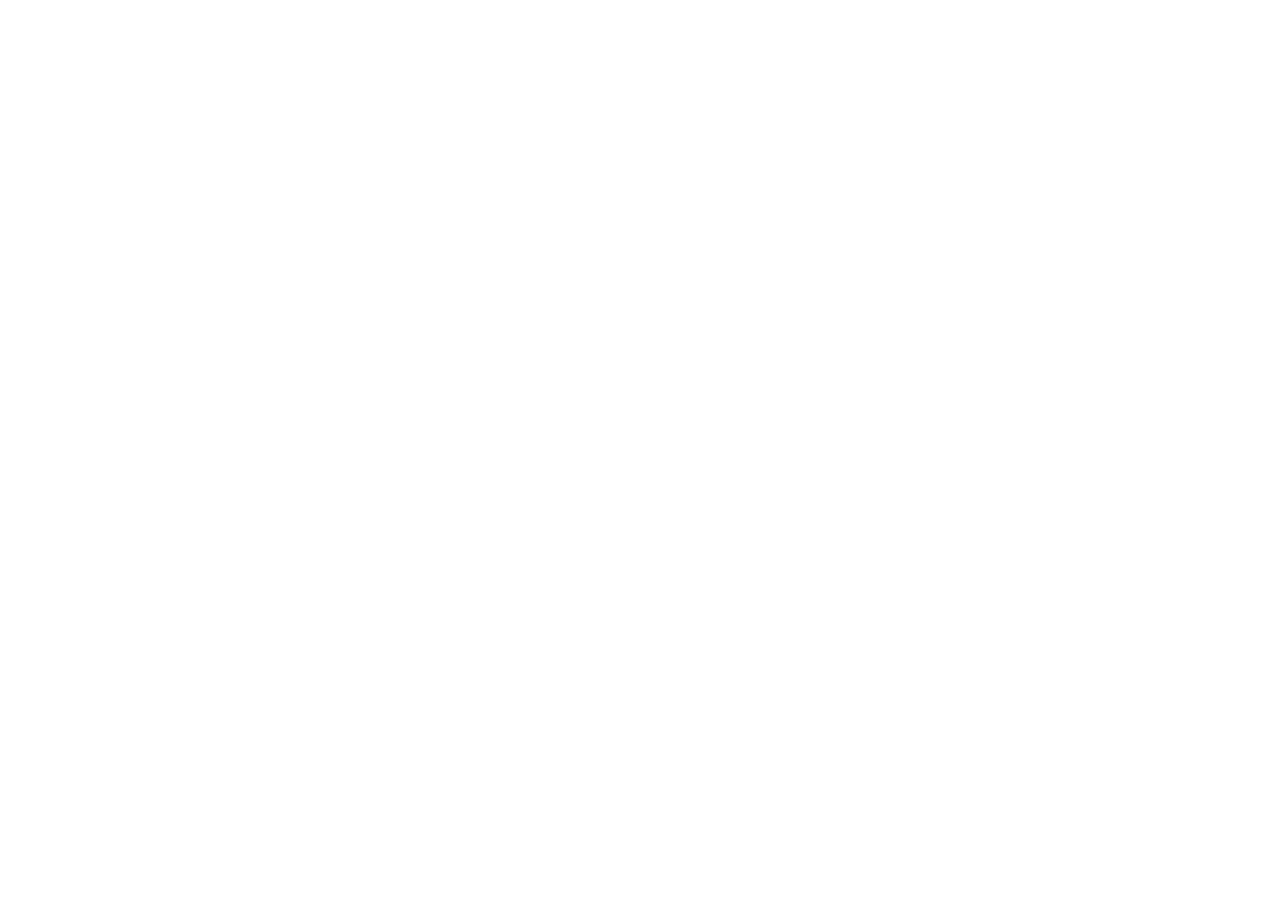
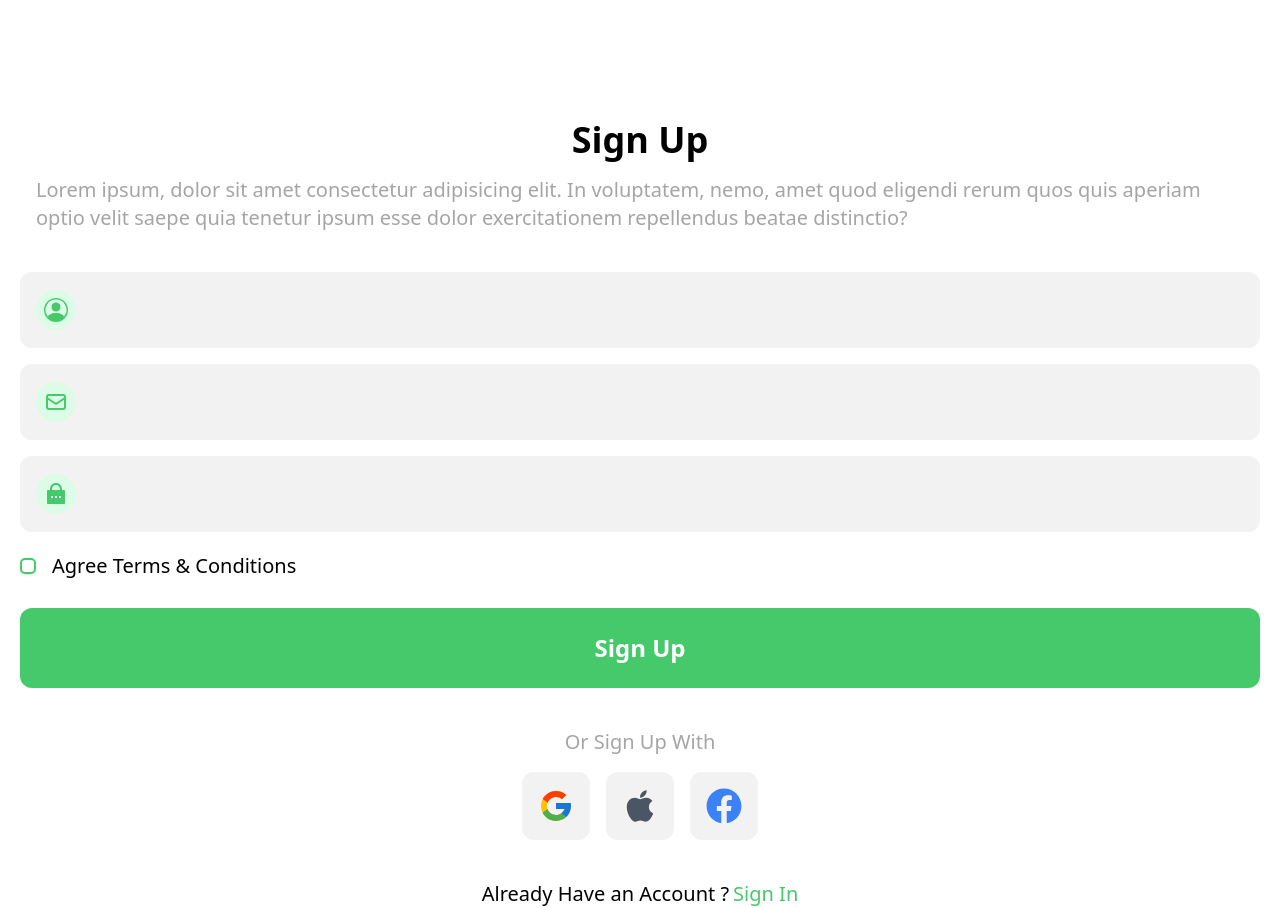
Before and after one commit to AdharBattulwar/Relyft, a React (Vite) app in the folder Frontend/: page /signup in a window 1280 px wide. Before the commit this address had no page. Before the commit the page ends 800 px from the top, so only its background shows below. Built offline with nearby package versions, Linux system fonts and the light colour scheme.

Commit message:
Refactor package.json to add @radix-ui/react-checkbox dependency
Starting with new UI

Added - Signup

```diff
--- a/Frontend/package.json
+++ b/Frontend/package.json
@@ -11,6 +11,7 @@
     "preview": "vite preview"
   },
   "dependencies": {
+    "@radix-ui/react-checkbox": "^1.1.2",
     "@radix-ui/react-dialog": "^1.1.2",
     "@radix-ui/react-icons": "^1.3.0",
     "@radix-ui/react-slot": "^1.1.0",
--- a/Frontend/src/App.tsx
+++ b/Frontend/src/App.tsx
@@ -2,6 +2,7 @@
 import Login from "./components/Login"
 import OtpVerification from "./components/OtpVerification"
 import UserDetails from "./components/UserDetails"
+import Signup from "./components/SignUp"
 
 function App() {
 
@@ -12,6 +13,7 @@
       <Route path="/login" element={<Login/>} />
       <Route path="/otp" element={<OtpVerification/>} />
       <Route path="/userDetails" element={<UserDetails/>} />
+      <Route path="/signup" element={<Signup/>} />
     </Routes>
     </>
   )
--- a/Frontend/src/components/OtpVerification/index.tsx
+++ b/Frontend/src/components/OtpVerification/index.tsx
@@ -13,7 +13,7 @@
   useEffect(() => {
     const timer = setTimeout(() => {
       setTime(false);
-    }, 30000);
+    }, 5000);
     return () => clearTimeout(timer);
   }, []);
 
--- /dev/null
+++ b/Frontend/src/components/SignUp/index.tsx
@@ -0,0 +1,60 @@
+import React from "react";
+import { Input } from "../ui/input";
+import { Button } from "../ui/button";
+import { Link } from "react-router-dom";
+import { FcGoogle } from "react-icons/fc";
+import { FaApple, FaFacebook } from "react-icons/fa";
+import { BsPersonCircle } from "react-icons/bs";
+import { HiOutlineMail } from "react-icons/hi";
+import { RiLockPasswordFill } from "react-icons/ri";
+import { Checkbox } from "../ui/checkbox";
+
+type Props = object;
+
+const Signup: React.FC<Props> = () => {
+  return (
+    <div className="px-5 py-6 flex flex-col gap-10 h-screen w-screen">
+      <div className="flex flex-col justify-center gap-4 items-center mt-24">
+        <div className="text-4xl font-bold">Sign Up</div>
+        <div className="line-clamp-2 px-4 text-xl text-[#A5A5A5] ">
+          Lorem ipsum, dolor sit amet consectetur adipisicing elit. In
+          voluptatem, nemo, amet quod eligendi rerum quos quis aperiam optio
+          velit saepe quia tenetur ipsum esse dolor exercitationem repellendus
+          beatae distinctio?
+        </div>
+      </div>
+      <div className="flex flex-col gap-3">
+        <div className="flex flex-col gap-4">
+          <Input className="py-2 text-lg font-medium" Icon={<BsPersonCircle/>} type="text" placeholder=""/>
+          <Input className="py-2 text-lg font-medium" Icon={<HiOutlineMail/>} type="email" placeholder=""/>
+          <Input className="py-2 text-lg font-medium" Icon={<RiLockPasswordFill/>} type="password" placeholder=""/>
+        </div>
+        <div className="flex items-center text-xl mt-2 gap-4"><Checkbox className="border-myGreen border-2 rounded-[5px]"/> Agree Terms & Conditions</div>
+        <div className="flex mt-4">
+          <Button className="bg-[#46C96B] text-2xl w-full text-white font-semibold rounded-xl py-6 ">
+            Sign Up
+          </Button>
+        </div>
+      </div>
+      <div className="flex flex-col justify-center items-center gap-4">
+        <div className="text-[#A5A5A5] text-xl">Or Sign Up With</div>
+        <div className="flex gap-4 items-center justify-center">
+          <Button className="p-4 bg-[#f2f2f2] rounded-xl ">
+            <FcGoogle className="text-4xl"/>
+          </Button>
+          <Button className="p-4 bg-[#f2f2f2] rounded-xl ">
+            <FaApple className="text-4xl text-gray-600"/>
+          </Button>
+          <Button className="p-4 bg-[#f2f2f2] rounded-xl ">
+            <FaFacebook className="text-4xl text-blue-500"/>
+          </Button>
+        </div>
+      </div>
+      <div className="flex text-xl font-medium gap-1 justify-center">
+        Already Have an Account ?<Link to={"/"} className="text-[#46C96B]">Sign In</Link>
+      </div>
+    </div>
+  );
+};
+
+export default Signup;
--- /dev/null
+++ b/Frontend/src/components/ui/checkbox.tsx
@@ -0,0 +1,28 @@
+import * as React from "react"
+import * as CheckboxPrimitive from "@radix-ui/react-checkbox"
+import { CheckIcon } from "@radix-ui/react-icons"
+
+import { cn } from "@/lib/utils"
+
+const Checkbox = React.forwardRef<
+  React.ElementRef<typeof CheckboxPrimitive.Root>,
+  React.ComponentPropsWithoutRef<typeof CheckboxPrimitive.Root>
+>(({ className, ...props }, ref) => (
+  <CheckboxPrimitive.Root
+    ref={ref}
+    className={cn(
+      "peer h-4 w-4 shrink-0 rounded-md border border-primary shadow focus-visible:outline-none focus-visible:ring-1 focus-visible:ring-ring disabled:cursor-not-allowed disabled:opacity-50 data-[state=checked]:bg-primary data-[state=checked]:text-primary-foreground",
+      className
+    )}
+    {...props}
+  >
+    <CheckboxPrimitive.Indicator
+      className={cn("flex items-center justify-center text-current")}
+    >
+      <CheckIcon className="h-4 w-4" />
+    </CheckboxPrimitive.Indicator>
+  </CheckboxPrimitive.Root>
+))
+Checkbox.displayName = CheckboxPrimitive.Root.displayName
+
+export { Checkbox }
--- a/Frontend/src/components/ui/input.tsx
+++ b/Frontend/src/components/ui/input.tsx
@@ -1,25 +1,31 @@
-import * as React from "react"
-
-import { cn } from "@/lib/utils"
+import * as React from "react";
+import { cn } from "@/lib/utils";
 
 export interface InputProps
-  extends React.InputHTMLAttributes<HTMLInputElement> {}
+  extends React.InputHTMLAttributes<HTMLInputElement> {
+  Icon?: React.ReactNode;
+}
 
 const Input = React.forwardRef<HTMLInputElement, InputProps>(
-  ({ className, type, ...props }, ref) => {
+  ({ className, Icon, type, ...props }, ref) => {
     return (
+      <>
+        <div className="flex items-center bg-[#f2f2f2] gap-3 rounded-xl p-4">
+          <div className="text-myGreen text-2xl bg-green-100 rounded-full p-2">{Icon}</div>
           <input
             type={type}
             className={cn(
-          "flex w-full bg-transparent px-3 py-1 text-sm transition-colors file:border-0 file:bg-transparent file:text-sm file:font-medium file:text-foreground placeholder:text-muted-foreground focus-visible:outline-none focus-visible:ring-1 focus-visible:ring-ring disabled:cursor-not-allowed disabled:opacity-50",
+              "flex w-full bg-[#f2f2f2] rounded-xl text-sm transition-colors file:border-0 file:bg-transparent file:text-sm file:font-medium file:text-foreground placeholder:text-muted-foreground focus-visible:outline-none focus-visible:ring-1 focus-visible:ring-ring disabled:cursor-not-allowed disabled:opacity-50",
               className
             )}
             ref={ref}
             {...props}
           />
-    )
+        </div>
+      </>
+    );
   }
-)
-Input.displayName = "Input"
+);
+Input.displayName = "Input";
 
-export { Input }
+export { Input };
--- a/Frontend/tailwind.config.js
+++ b/Frontend/tailwind.config.js
@@ -52,7 +52,10 @@
 				'3': 'hsl(var(--chart-3))',
 				'4': 'hsl(var(--chart-4))',
 				'5': 'hsl(var(--chart-5))'
-  			}
+			},
+			customGreen: 'hsl(120, 37%, 96%, 100%)', // Added custom color
+			inputGray: 'hsl(0 0 95% 100%', //Added Custom Color for Input Boxes
+			myGreen: '#46C96B'
 		}
 	}
   },
```
Also changed, not shown: 1 other file (tests, documents, lock files or other folders). Lines whose indentation alone changed are shown as unchanged.
